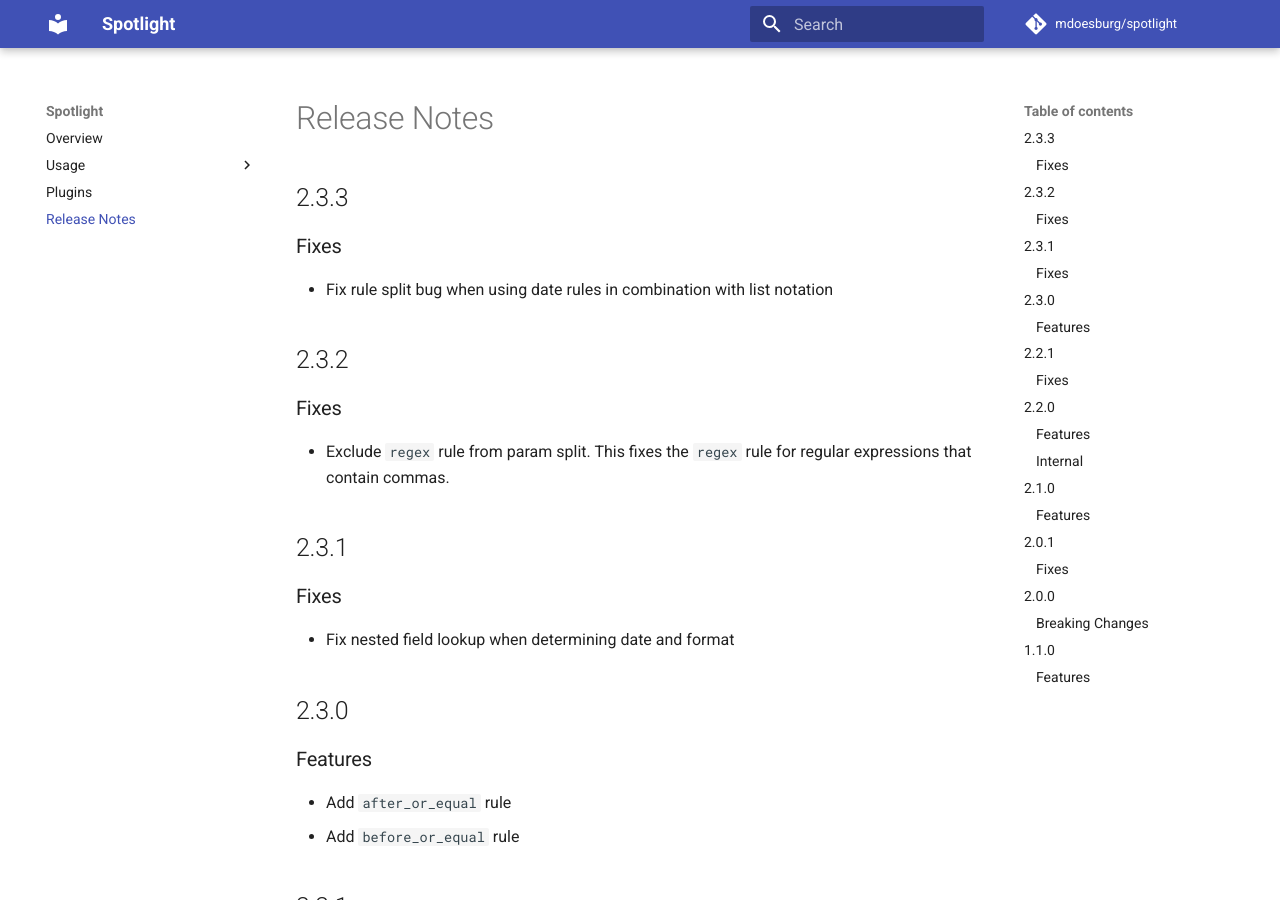
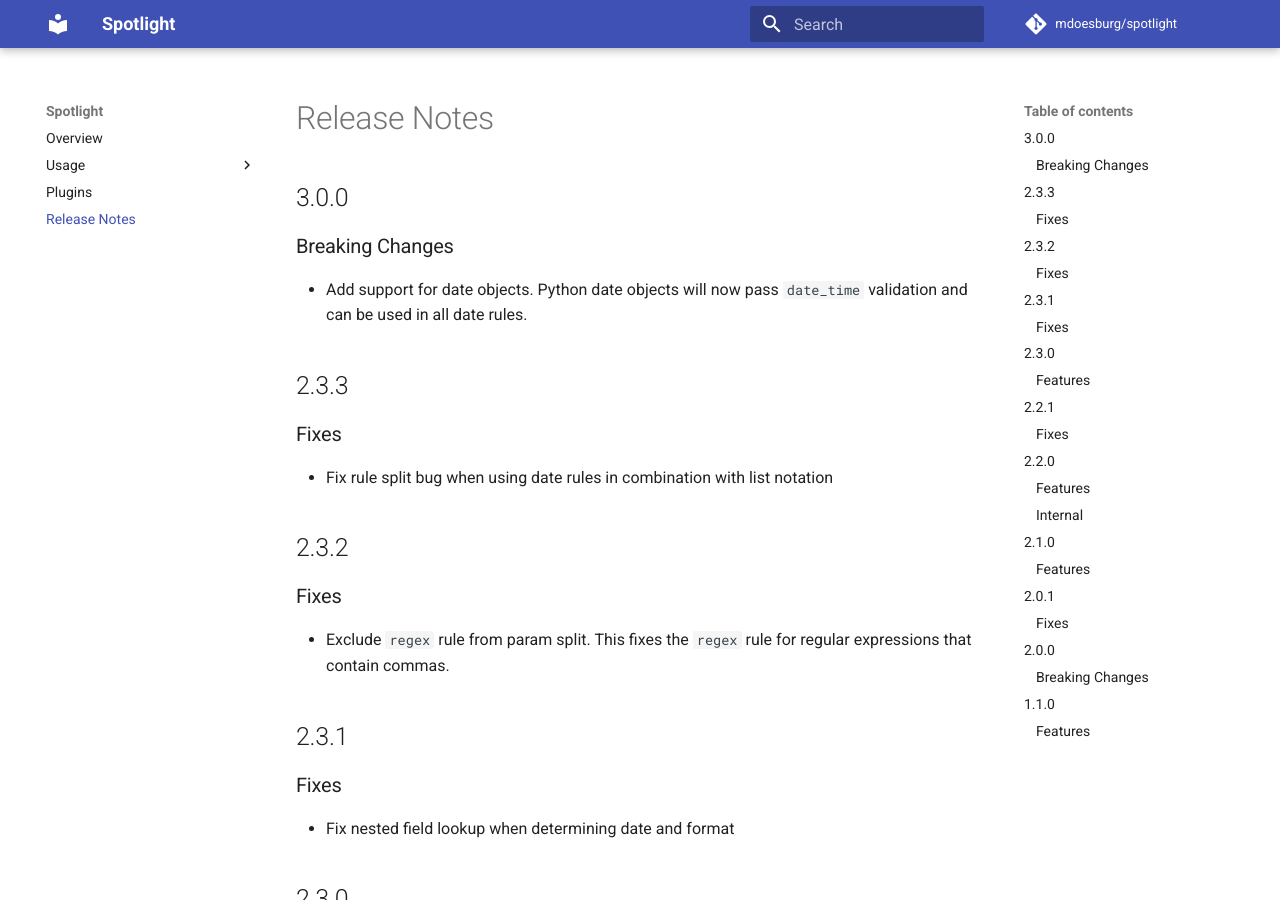
Before and after one commit to mdoesburg/spotlight, an MkDocs documentation site: the page built from docs/release_notes.md, in a window 1280 px wide and 900 px high. Built offline with MkDocs 1.6.1 and Material for MkDocs 9.7.7, drawn with Linux system fonts in a browser that asks for light colours; comment, search, counter and statistics services are not loaded.

Commit message:
Release version 3.0.0

```diff
--- a/docs/release_notes.md
+++ b/docs/release_notes.md
@@ -1,4 +1,8 @@
 # Release Notes
+
+## 3.0.0
+### Breaking Changes
+- Add support for date objects. Python date objects will now pass `date_time` validation and can be used in all date rules.
 
 ## 2.3.3
 ### Fixes
--- a/src/spotlight/__init__.py
+++ b/src/spotlight/__init__.py
@@ -1,6 +1,6 @@
 """Data validation for Python, inspired by the Laravel framework."""
 
-__version__ = "2.3.3"
+__version__ = "3.0.0"
 
 from .validator import Validator, Data, Rules, ValidationFunction
 from .rules import Rule
```
